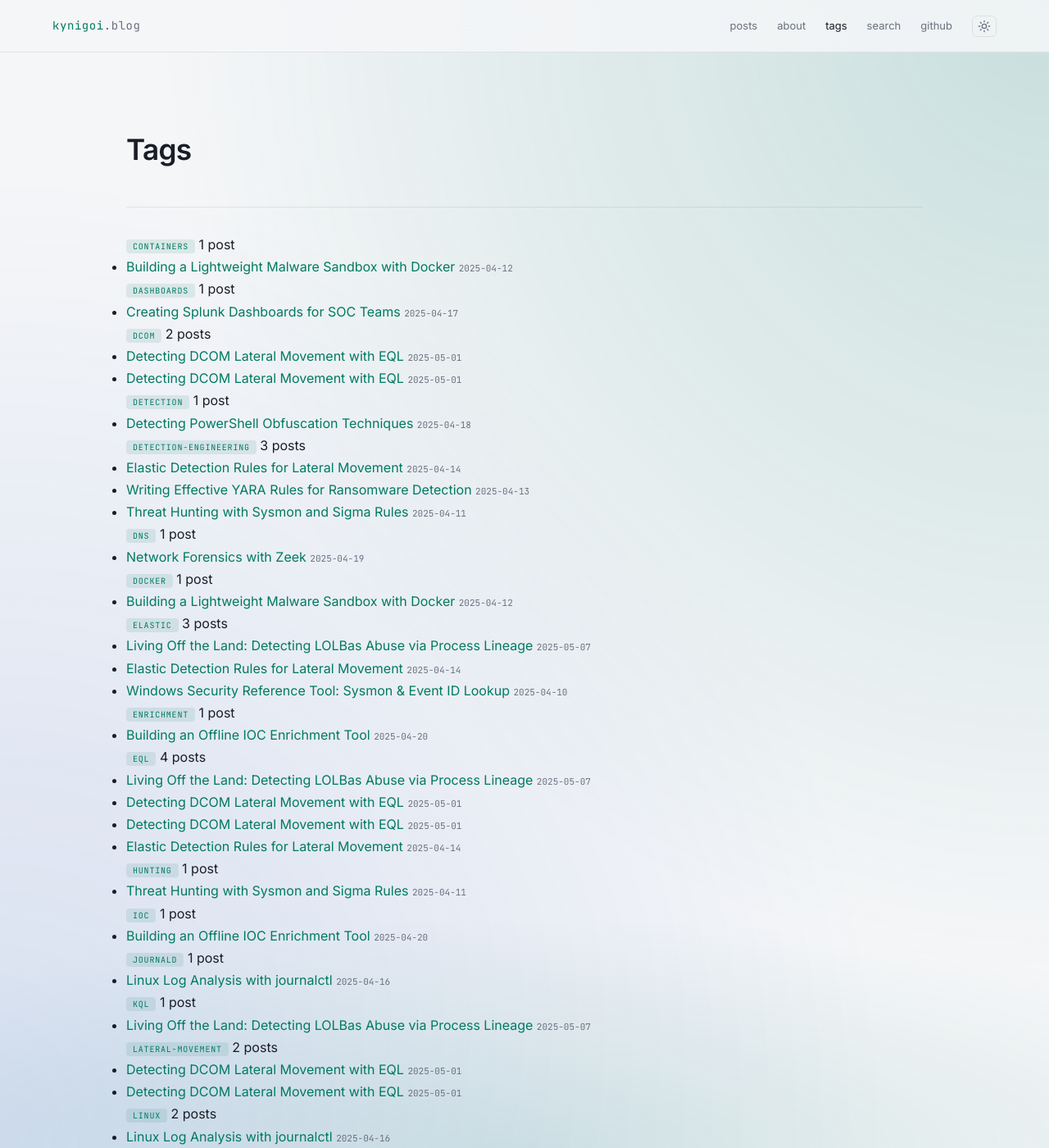
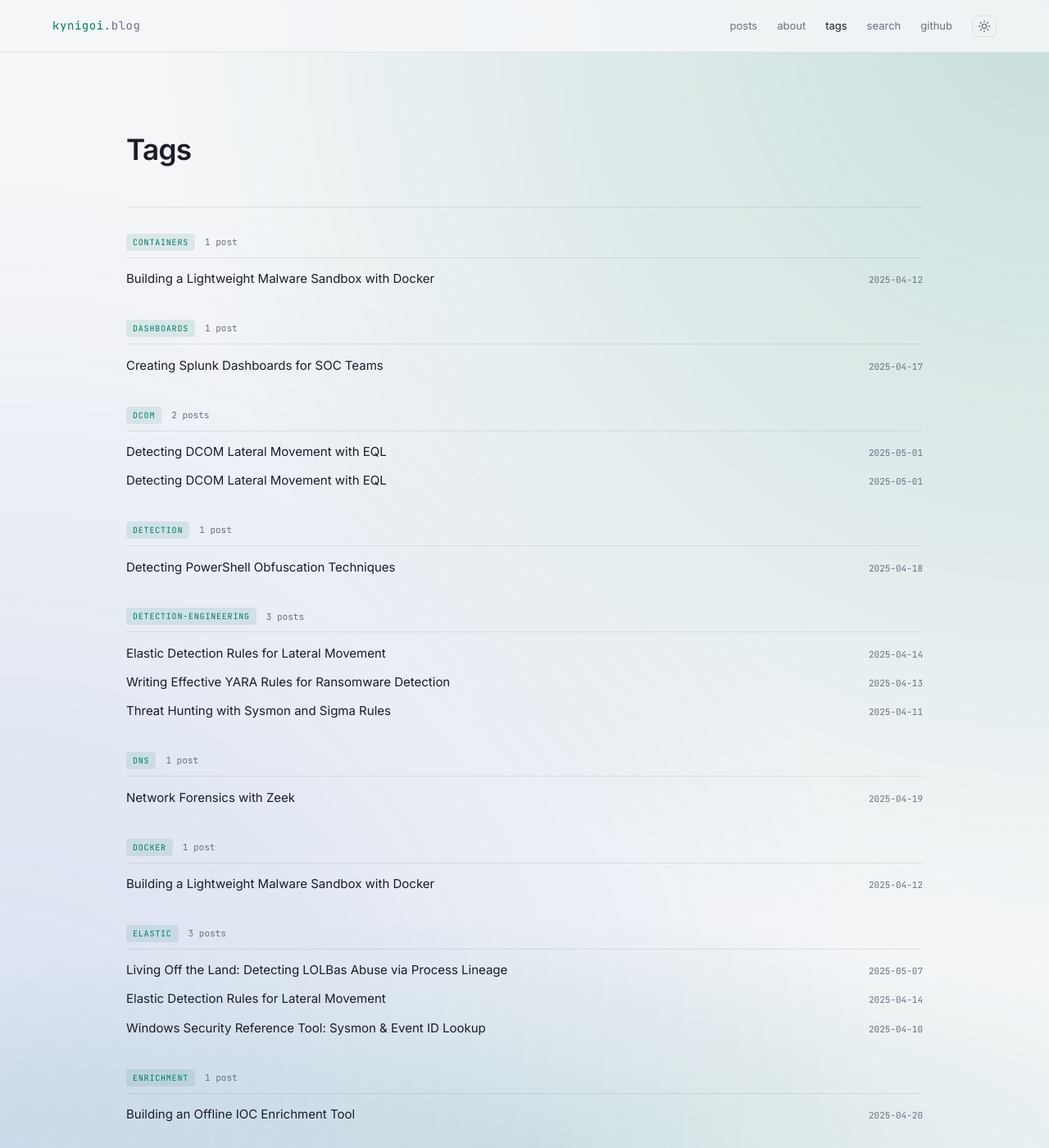
Before and after one commit to unresolvedhost/kynigoi-blog-theme, a Jekyll site: the page built from tags.md, in a window 1280 px wide and 1400 px high. Shown: the whole window at 82% size. Built offline with Jekyll 4.4.1, drawn with Linux system fonts in a browser that asks for light colours; some web fonts are replaced.

Commit message:
FIX: Cosmetic Changes

```diff
--- a/_layouts/tags.html
+++ b/_layouts/tags.html
@@ -17,7 +17,7 @@ layout: default
         <ul class="tag-post-list">
           {% for post in tag[1] %}
             <li>
-              <a href="{{ post.url }}">{{ post.title }}</a>
+              <a href="{{ post.url | relative_url }}">{{ post.title }}</a>
               <span class="post-date">{{ post.date | date: "%Y-%m-%d" }}</span>
             </li>
           {% endfor %}
--- a/_sass/_home.scss
+++ b/_sass/_home.scss
@@ -43,28 +43,6 @@
   text-transform: none;
   color:          var(--text);
   white-space:    nowrap;
-}
-
-.section-header {
-  display:       flex;
-  align-items:   center;
-  gap:           0.75rem;
-  margin-bottom: $space-md;
-
-  h2 {
-    font-family:    $font-mono;
-    font-size:      11px;
-    text-transform: uppercase;
-    letter-spacing: 0.1em;
-    color:          var(--muted);
-    white-space:    nowrap;
-  }
-
-  .section-line {
-    flex:       1;
-    height:     1px;
-    background: var(--border);
-  }
 }
 
 // ── Featured section ──────────────────────────────────────
--- a/_sass/_post.scss
+++ b/_sass/_post.scss
@@ -84,10 +84,7 @@
 }
 
 @media (max-width: 900px) {
-  .post-layout    { flex-direction: column; }
-  .toc-sidebar    { display: none; }
-  .article-title  { font-size: 1.6rem; }
-  .article-body   { max-width: 100%; }
+  .toc-sidebar { display: none; }
 }
 
 // ── Article header ───────────────────────────────────────
@@ -102,7 +99,7 @@
 }
 
 .article-title {
-  font-size:      clamp(1.4rem, 4vw, 2.2rem);
+  font-size:      clamp(1.6rem, 1rem + 2.5vw, 2.2rem);
   font-weight:    600;
   line-height:    1.25;
   letter-spacing: -0.02em;
@@ -137,19 +134,49 @@
     word-break:    break-word;
   }
 
+  // Heading scale: 28 / 22 / 18 / 16 / 15 / 13 (label)
+  h1, h2, h3, h4, h5, h6 {
+    font-weight:    600;
+    line-height:    1.3;
+    letter-spacing: -0.01em;
+    color:          var(--text);
+    word-break:     break-word;
+
+    &:first-child { margin-top: 0; }
+  }
+
+  h1 {
+    font-size:      28px;
+    letter-spacing: -0.02em;
+    margin:         2.5rem 0 1rem;
+  }
+
   h2 {
-    font-size:      17px;
-    font-weight:    600;
-    margin:         2rem 0 0.75rem;
+    font-size:      22px;
+    letter-spacing: -0.02em;
+    margin:         2.5rem 0 1rem;
     padding-bottom: 0.5rem;
     border-bottom:  1px solid var(--border);
-    word-break:     break-word;
   }
 
   h3 {
+    font-size: 18px;
+    margin:    2rem 0 0.75rem;
+  }
+
+  h4 {
+    font-size: 16px;
+    margin:    1.75rem 0 0.5rem;
+  }
+
+  h5 {
+    font-size: 15px;
+    margin:    1.5rem 0 0.5rem;
+  }
+
+  h6 {
     font-family:    $font-mono;
     font-size:      13px;
-    font-weight:    600;
     color:          var(--muted);
     text-transform: uppercase;
     letter-spacing: 0.06em;
--- a/_sass/_strip.scss
+++ b/_sass/_strip.scss
@@ -170,3 +170,52 @@
   border:                  1px solid var(--border);
   box-shadow:              0 4px 24px rgba(0, 0, 0, 0.12);
 }
+// ── Tags page ─────────────────────────────────────────────
+
+.tags-page {
+  display:        flex;
+  flex-direction: column;
+  gap:            $space-md;
+}
+
+.tag-group-header {
+  display:        flex;
+  align-items:    center;
+  gap:            0.75rem;
+  padding-bottom: 0.5rem;
+  margin-bottom:  0.5rem;
+  border-bottom:  1px solid var(--border);
+}
+
+.tag-count {
+  font-family: $font-mono;
+  font-size:   11px;
+  color:       var(--muted);
+}
+
+.tag-post-list {
+  list-style: none;
+
+  li {
+    display:         flex;
+    align-items:     baseline;
+    justify-content: space-between;
+    gap:             1rem;
+    padding:         0.4rem 0;
+    font-size:       15px;
+    line-height:     1.5;
+
+    @media (max-width: 600px) {
+      flex-direction: column;
+      gap:            0.15rem;
+    }
+  }
+
+  a { color: var(--text); }
+  a:hover { color: var(--accent); text-decoration: none; }
+
+  .post-date {
+    flex-shrink: 0;
+    margin:      0;
+  }
+}
```
